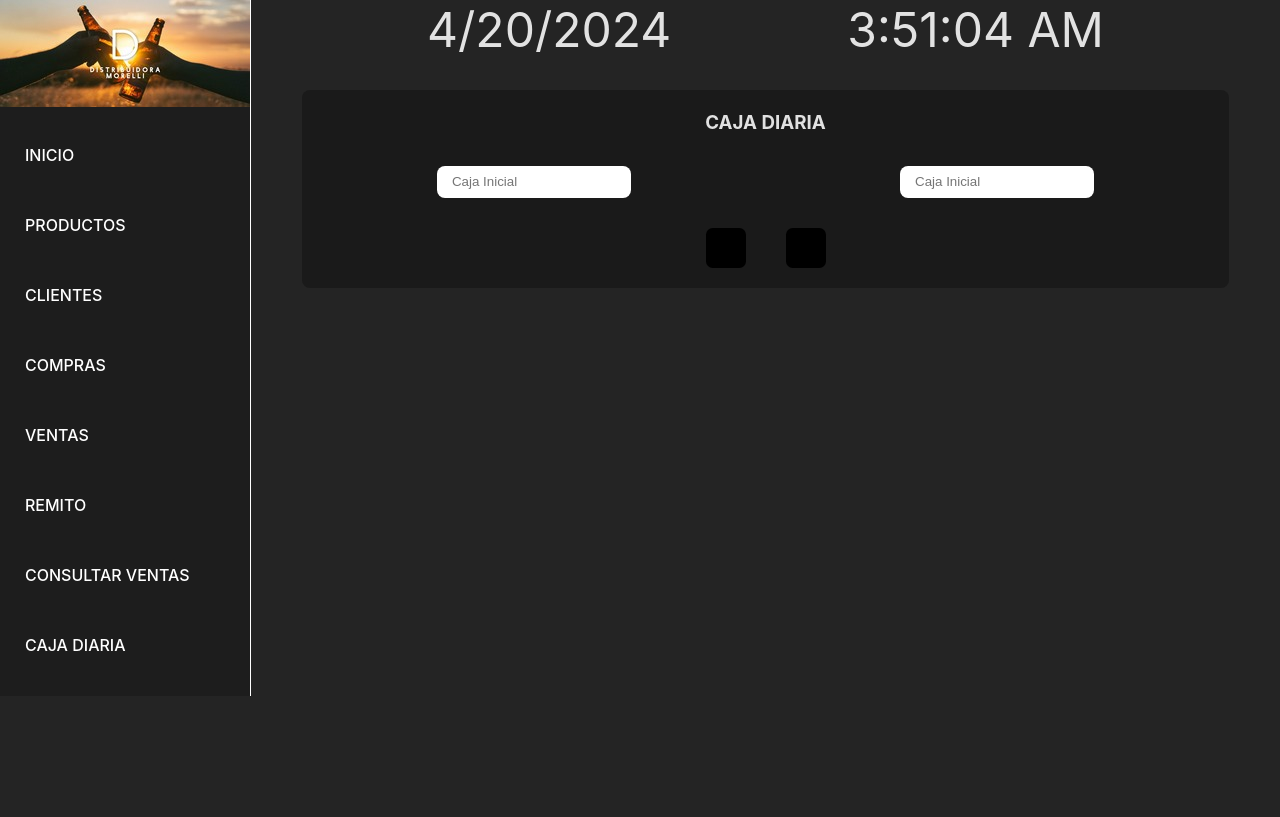
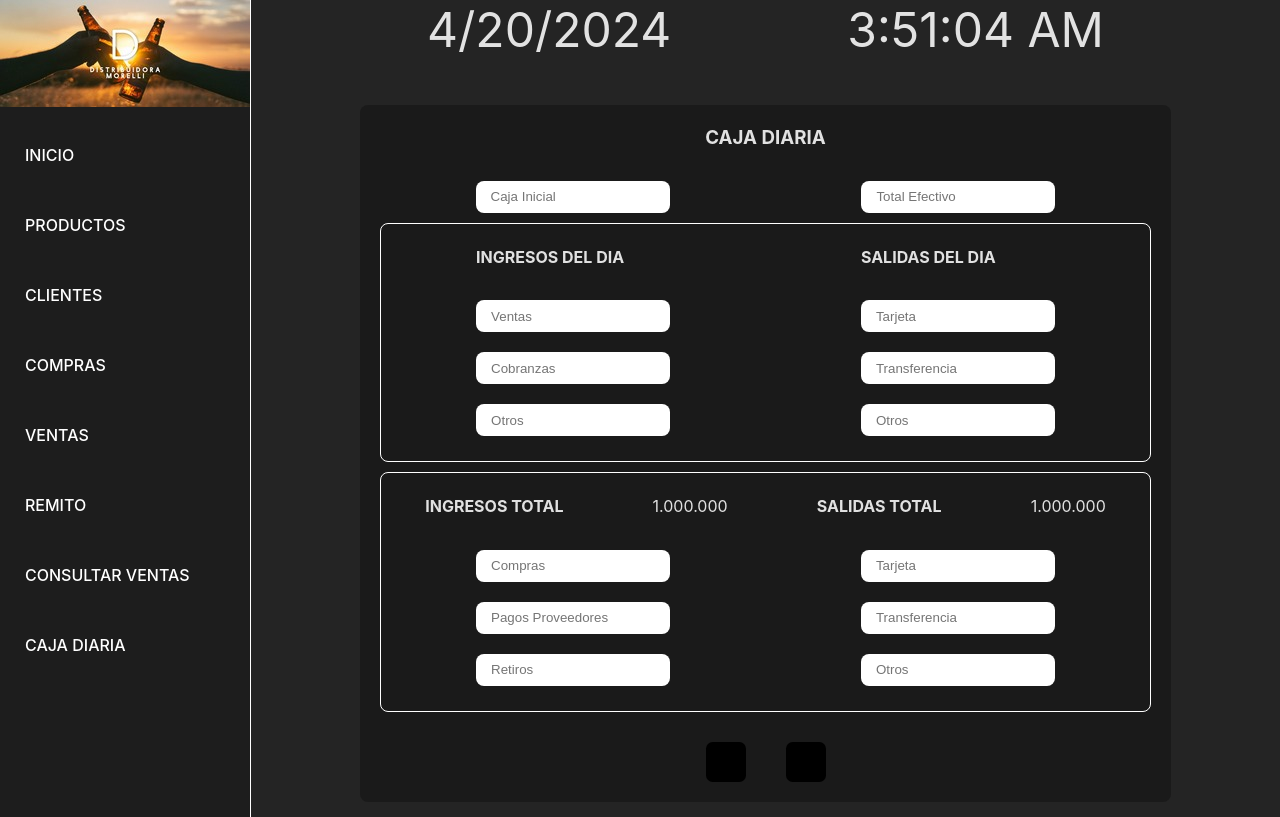
Before and after one commit to JoaquinB3/Distribuidora-Morelli, a React (Vite) app: page /cajaDiaria in a window 1280 px wide. Built offline with nearby package versions, Linux system fonts and the light colour scheme.

Commit message:
cajaDiariaForm

```diff
--- a/src/components/FormCD/FormCD.jsx
+++ b/src/components/FormCD/FormCD.jsx
@@ -11,10 +11,43 @@ export default function FormCD() {
 
                 <div className="containerHead">
                     <input type="text" name="cajaInicial" id="cajaInicial" placeholder="Caja Inicial"/>
-                    <input type="text" name="totalEfectivo" id="totalEfectivo" placeholder="Caja Inicial"/>
+                    <input type="text" name="totalEfectivo" id="totalEfectivo" placeholder="Total Efectivo"/>
                 </div>
-                <div>
-
+                <div className="containerIngresoSalida">
+                  <div className="ingresoSalida">
+                    <div className="containerInputs">
+                      <h4>INGRESOS DEL DIA</h4>
+                      <input type="text" name="ventas" id="ventas" placeholder="Ventas"/>
+                      <input type="text" name="cobranzas" id="cobranzas" placeholder="Cobranzas"/>
+                      <input type="text" name="otros" id="otros" placeholder="Otros"/>
+                    </div>
+                    <div className="containerInputs">
+                      <h4>SALIDAS DEL DIA</h4>
+                      <input type="text" name="tarjeta" id="tarjeta" placeholder="Tarjeta"/>
+                      <input type="text" name="transferencia" id="transferencia" placeholder="Transferencia"/>
+                      <input type="text" name="otros" id="otros" placeholder="Otros"/>
+                    </div>
+                  </div>
+                  <div className="containerSalida">
+                      <div className="ingresosTotal">
+                        <h4>INGRESOS TOTAL</h4>
+                        <span>1.000.000</span>
+                        <h4>SALIDAS TOTAL</h4>
+                        <span>1.000.000</span>
+                      </div>
+                      <div className="inputsTotal">
+                        <div className="containerInputs">
+                          <input type="text" name="compras" id="compras" placeholder="Compras" />
+                          <input type="text" name="pagosProv" id="pagosProv" placeholder="Pagos Proveedores" />
+                          <input type="text" name="retiros" id="retiros" placeholder="Retiros" />
+                        </div>
+                        <div className="containerInputs">
+                          <input type="text" name="tarjeta" id="tarjeta" placeholder="Tarjeta"/>
+                          <input type="text" name="transferencia" id="transferencia" placeholder="Transferencia"/>
+                          <input type="text" name="otros" id="otros" placeholder="Otros"/>
+                        </div>
+                      </div>
+                  </div>
                 </div>
                 <div className="buttons">
                     <Button icon={<BsPrinter />}/>
--- a/src/components/FormCD/_formCD.scss
+++ b/src/components/FormCD/_formCD.scss
@@ -3,13 +3,24 @@
     display: flex;
     justify-content: center;
     form{
-        width: 90%;
+        width: 75%;
         display: flex;
+        padding: 0 20px 0 20px;
+        margin: 15px;
         flex-direction: column;
         justify-content: center;
         align-items: center;
         background-color: #1a1a1a;
         border-radius: .5em;
+        input{
+            margin: 10px 0px;
+            display:inline-block;
+            height: 30px;
+            border-radius: 0.5rem;
+            border: none;
+            padding-left: 15px;
+            outline: none;
+        }
     }
 }
 
@@ -17,16 +28,52 @@
     width: 100%;
     display: flex;
     justify-content: space-around;
-    input{
-        margin: 10px 0px;
-        display:inline-block;
-        height: 30px;
+}
+
+.containerIngresoSalida{
+    display: flex;
+    width: 100%;
+    flex-direction: column;
+    .ingresoSalida{
+        display: flex;
+        justify-content: space-around;
+        border: solid 1px #fff;
         border-radius: 0.5rem;
-        border: none;
-        padding-left: 15px;
-        outline: none;
+        margin: 0px 0px 10px 0px;
+        padding-bottom: 15px;
+        .ingresosTotal{
+            display: flex;
+            align-items: center;
+            justify-content: space-between;
+        }
+        .containerInputs{
+            display: flex;
+            flex-direction: column;
+        }
+    }
+    .containerSalida{
+        display: flex;
+        flex-direction: column;
+        border: solid 1px #fff;
+        border-radius: 0.5rem;
+        margin: 0px 0px 10px 0px;
+        padding-bottom: 15px;
+        .inputsTotal{
+            display: flex;
+            justify-content: space-around;
+            .containerInputs{
+                display: flex;
+                flex-direction: column;
+            }
+        }
+        .ingresosTotal{
+            display: flex;
+            align-items: center;
+            justify-content: space-around;
+        }
     }
 }
+
 .buttons{
     width: 100%;
     display: flex;
```
